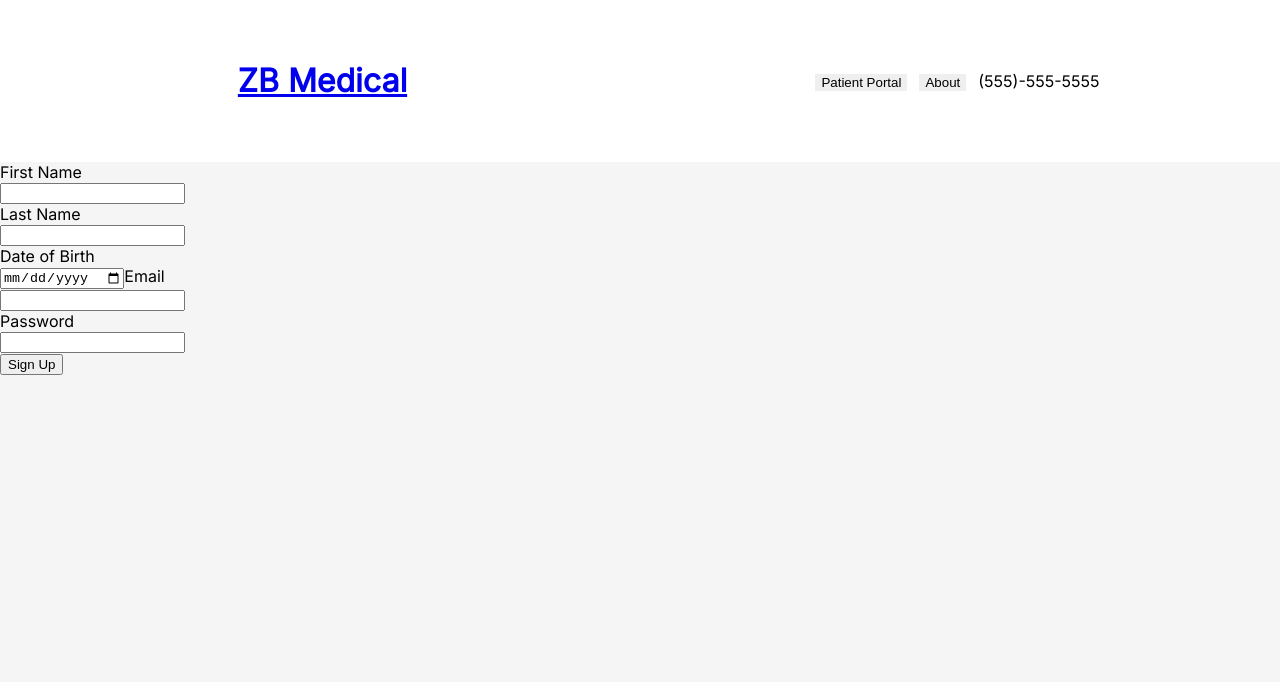
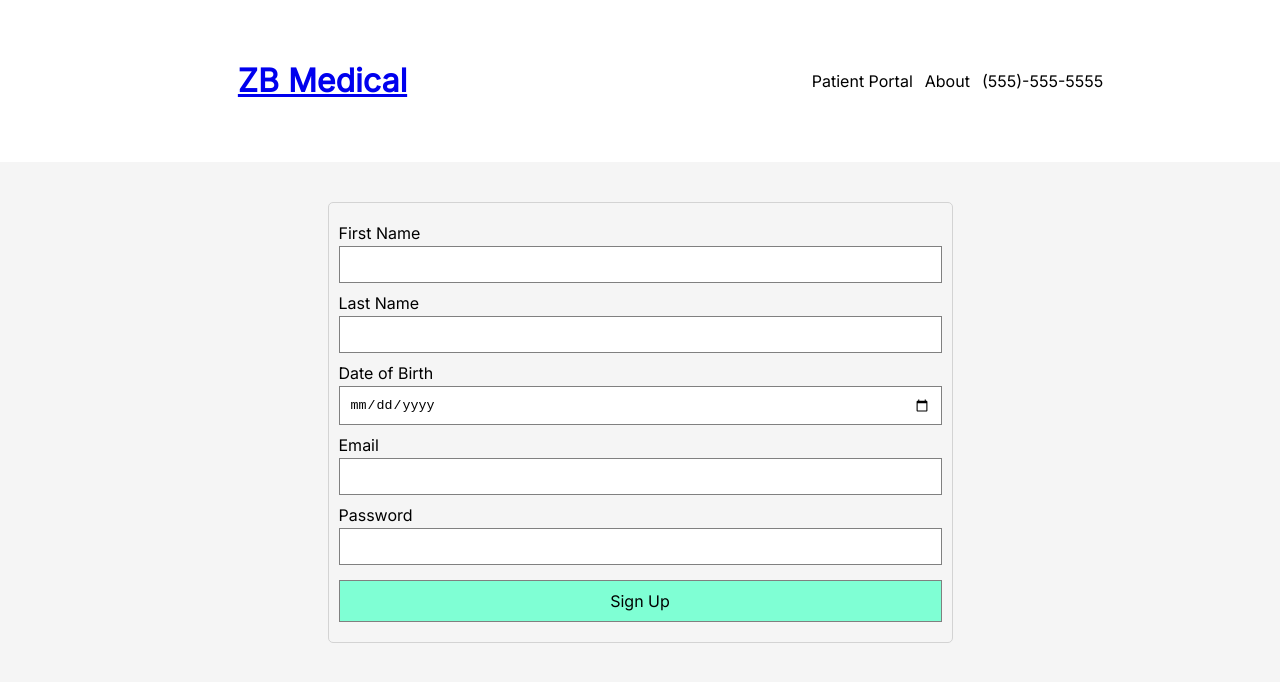
Before and after one commit to AZBL/capstone, a React (Vite) app in the folder frontend/: page /signup in a window 1280 px wide. Shown: the top 682 px of the page. Built offline with nearby package versions, Linux system fonts and the light colour scheme.

Commit message:
styled auth forms

```diff
--- a/frontend/src/components/Profile.jsx
+++ b/frontend/src/components/Profile.jsx
@@ -1,6 +1,7 @@
 import { useAuth } from "../contexts/AuthContext";
 import { Link, Outlet, useNavigate } from "react-router-dom";
 import { useEffect } from "react";
+import UserSearch from "./UserSearch";
 
 const Profile = () => {
   const { currentUser, logout } = useAuth();
@@ -14,13 +15,33 @@ const Profile = () => {
   }, [currentUser, navigate]);
 
   return (
-    <div>
-      <h2>
-        Hi {currentUser.first_name} {currentUser.last_name}{" "}
-      </h2>
-      <Link to="/profile/messages">Go to Messages</Link>
-      <Link to="/profile/medical-history">Medical History</Link>
-      <Outlet />
+    <div className="profileContainer">
+      {currentUser.role_id === 1 ? (
+        <div className="patientProfileContainer">
+          <h2>
+            Hi {currentUser.first_name} {currentUser.last_name}
+          </h2>
+          <Link to="/profile/messages" className="profileLink">
+            Messages
+          </Link>
+          <Link to="/profile/medical-history" className="profileLink">
+            Medical History
+          </Link>
+          <Outlet />
+        </div>
+      ) : (
+        <div>
+          <h2>
+            Hi {currentUser.first_name} {currentUser.last_name}
+          </h2>
+          <Link to="/profile/messages" className="profileLink">
+            Messages
+          </Link>
+          {/* <UserSearch /> */}
+          <p>Implement user search function here?</p>
+          <Outlet />
+        </div>
+      )}
     </div>
   );
 };
--- a/frontend/src/components/SignIn.jsx
+++ b/frontend/src/components/SignIn.jsx
@@ -19,6 +19,7 @@ const SignIn = () => {
         password: password,
       });
       const user = response.data.user;
+      console.log(user);
       const token = response.data.access_token;
       login(token, user);
       navigate("/profile");
@@ -34,7 +35,7 @@ const SignIn = () => {
   };
 
   return (
-    <form className="formContainer" onSubmit={handleSignIn}>
+    <form className="authFormContainer" onSubmit={handleSignIn}>
       <label htmlFor="email">Email</label>
       <input
         type="email"
--- a/frontend/src/components/SignUp.jsx
+++ b/frontend/src/components/SignUp.jsx
@@ -36,7 +36,7 @@ const SignUp = () => {
   };
 
   return (
-    <form className="formContainer" onSubmit={handleSignUp}>
+    <form className="authFormContainer" onSubmit={handleSignUp}>
       <label htmlFor="firstName">First Name</label>
       <input
         type="text"
--- a/frontend/src/components/medical/MedicalHistory.jsx
+++ b/frontend/src/components/medical/MedicalHistory.jsx
@@ -5,7 +5,7 @@ import MedicalConditions from "./medical_conditions/MedicalConditions";
 import Medications from "./medications/Medications";
 import Allergies from "./allergies/Allergies";
 import SurgicalHistory from "./surgical_history/SurgicalHistory";
-import FamilyHistory from "./family_history/FamilyHistory";
+// import FamilyHistory from "./family_history/FamilyHistory";
 
 const MedicalHistory = () => {
   const { currentUser, logout } = useAuth();
@@ -16,9 +16,12 @@ const MedicalHistory = () => {
       logout();
       navigate("/signin");
     }
+    console.log(currentUser.role_id);
   }, [currentUser, navigate]);
 
   return (
+    <div>
+      {currentUser.role_id === 1 ? (
         <div>
           <div>
             <MedicalConditions />
@@ -32,9 +35,13 @@ const MedicalHistory = () => {
           <div>
             <SurgicalHistory />
           </div>
-      <div>
+          {/* <div>
         <FamilyHistory />
+      </div> */}
         </div>
+      ) : (
+        <div> hi</div>
+      )}
     </div>
   );
 };
--- a/frontend/src/components/medical/surgical_history/EditSurgicalHistory.jsx
+++ b/frontend/src/components/medical/surgical_history/EditSurgicalHistory.jsx
@@ -7,9 +7,9 @@ const EditSurgicalHistory = ({ record, onUpdate, onCancel }) => {
 
   useEffect(() => {
     if (record) {
-      setSurgery(record.surgery);
+      setSurgery(record.surgery_type);
       setYear(record.year);
-      setAdditionalNotes(record.additionalNotes);
+      setAdditionalNotes(record.additional_notes);
     }
   }, [record]);
 
--- a/frontend/src/contexts/AuthContext.jsx
+++ b/frontend/src/contexts/AuthContext.jsx
@@ -11,7 +11,7 @@ export const AuthProvider = ({ children }) => {
 
   const login = (token, userData) => {
     const decoded = jwtDecode(token);
-    const tokenExpiry = decoded.exp * 1000; // convert to milliseconds
+    const tokenExpiry = decoded.exp * 1000;
 
     setToken(token);
     setCurrentUser(userData);
--- a/frontend/src/styles/styles.css
+++ b/frontend/src/styles/styles.css
@@ -1,6 +1,6 @@
 @import url("https://fonts.googleapis.com/css2?family=Inter&display=swap");
 
-/* Global */
+/* GLOBAL */
 
 body {
   margin: 0;
@@ -14,7 +14,19 @@ body {
   gap: 30px;
 }
 
-/* NavBar */
+button {
+  background: none;
+  color: inherit;
+  border: none;
+  padding: 0;
+  outline: none;
+  margin: 0;
+  font-family: inherit;
+  font-size: inherit;
+  cursor: pointer;
+}
+
+/* NAVBAR */
 
 header {
   padding: 40px 20px;
@@ -53,6 +65,7 @@ nav > *:last-child {
 .dropdown-content {
   display: none;
   position: absolute;
+  font-size: 14px;
   background-color: gray;
   z-index: 1;
 }
@@ -71,3 +84,60 @@ nav > *:last-child {
 .dropdown:hover .dropdown-content {
   display: block;
 }
+
+/* PROFILE */
+
+.profileContainer {
+  margin-top: 40px;
+  grid-column: 2 / span 10;
+  text-align: center;
+}
+
+.patientProfileContainer {
+  max-width: 100%;
+  display: grid;
+}
+
+.profileLink {
+  padding: 10px 0;
+}
+
+/* SIGN UP AND SIGN IN */
+
+.authFormContainer {
+  grid-column: 2 / span 10;
+  display: grid;
+  margin-top: 40px;
+  padding: 20px 10px;
+  border: 1px solid lightgrey;
+  border-radius: 5px;
+}
+
+.authFormContainer label {
+  margin-bottom: 3px;
+}
+
+.authFormContainer input {
+  padding: 10px;
+  margin-bottom: 10px;
+  border: 1px solid gray;
+}
+
+.authFormContainer button {
+  background-color: aquamarine;
+  padding: 10px;
+  border: 1px solid gray;
+  margin-top: 5px;
+}
+
+@media (min-width: 740px) {
+  .authFormContainer {
+    grid-column: 3 / span 8;
+  }
+}
+
+@media (min-width: 900px) {
+  .authFormContainer {
+    grid-column: 4 / span 6;
+  }
+}
```
Also changed, not shown: frontend/src/components/UserSearch.jsx (line endings or trailing spaces), 2 other files (tests, documents, lock files or other folders). Lines whose indentation alone changed are shown as unchanged.
